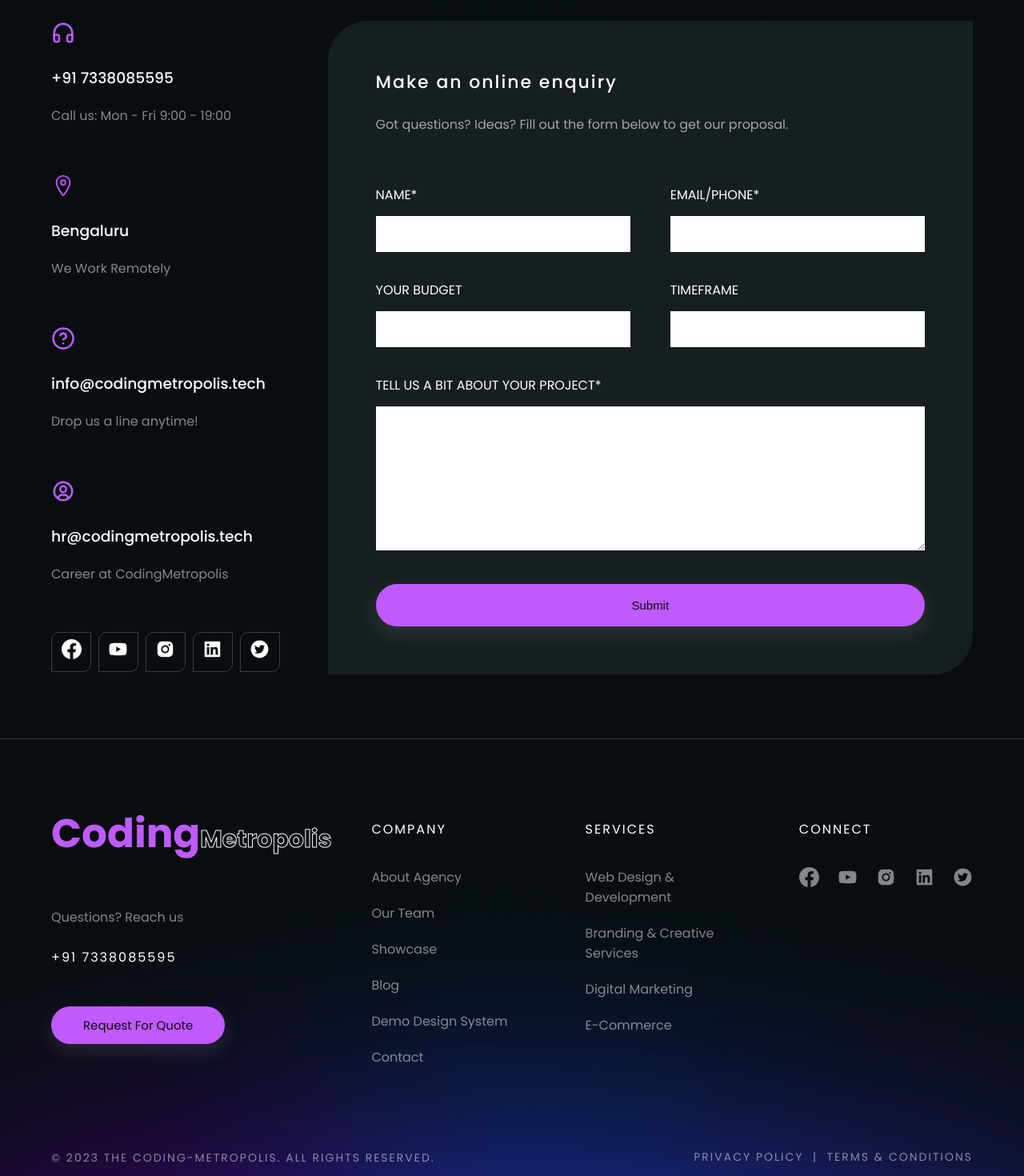
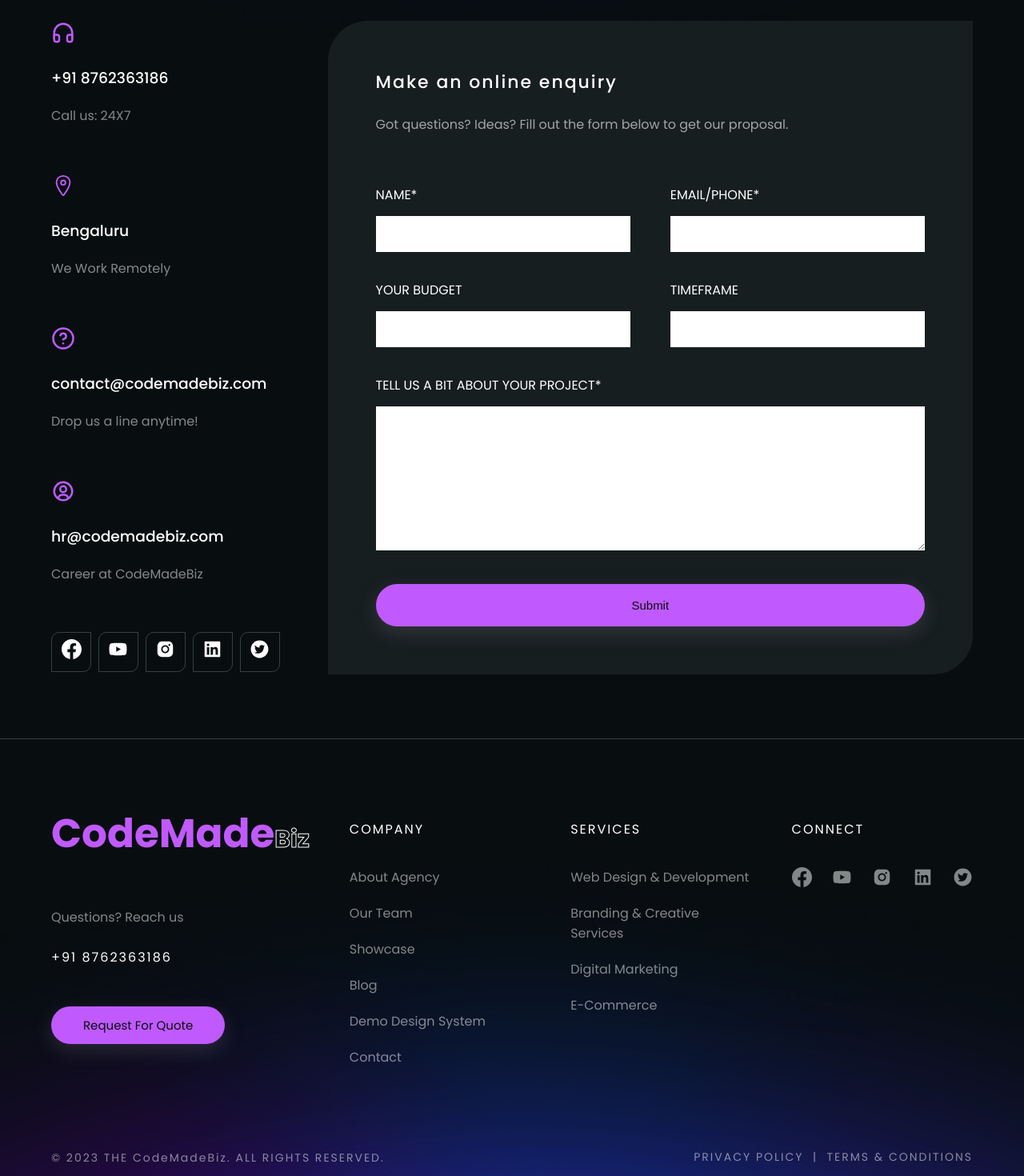
Before and after one commit to codingmetropolis/codingmetropoils, a Next.js app: page /contact in a window 1280 px wide. Shown: the part 400-1870 px from the top of the page at 80% size. Built offline with nearby package versions, Linux system fonts and the light colour scheme.

Commit message:
update name, contact & socials

```diff
--- a/components/common/Footer.js
+++ b/components/common/Footer.js
@@ -10,7 +10,7 @@
         <div className='container'>
           <div className='grid-4'>
             <div className='logo'>
-              <TitleLogo title='Metropolis' caption='Coding' className='logobg' />
+              <TitleLogo title='Biz' caption='CodeMade' className='logobg' />
               <br />
               <span>
                 Questions? Reach us
@@ -18,7 +18,7 @@
               </span>
               <br />
               <br />
-              <h3>+91 7338085595</h3>
+              <h3>+91 8762363186</h3>
               <br />
               <Link href='/appointment' className='button-primary'>Request for quote</Link>
 
@@ -63,27 +63,27 @@
               <h3>CONNECT</h3>
               <div className='connect'>
                 <li>
-                  <Link href='https://www.facebook.com/profile.php?id=61562625216744'>
+                  <Link href='https://www.facebook.com/codemadebiz'>
                     <BsFacebook size={25} />
                   </Link>
                 </li>
                 <li>
-                  <Link href='https://www.youtube.com/@CodingMetropolis'>
+                  <Link href='https://www.youtube.com/@codemadebiz'>
                     <AiFillYoutube size={25} />
                   </Link>
                 </li>
                 <li>
-                  <Link href='https://www.instagram.com/codingmetropolis/'>
+                  <Link href='https://www.instagram.com/codemadebiz/'>
                     <AiFillInstagram size={25} />
                   </Link>
                 </li>
                 <li>
-                  <Link href='https://www.linkedin.com/company/coding-metropolis/?viewAsMember=true'>
+                  <Link href='https://www.linkedin.com/company/codemadebiz'>
                     <AiFillLinkedin size={25} />
                   </Link>
                 </li>
                 <li>
-                  <Link href='https://x.com/cod_metropolis'>
+                  <Link href='https://x.com/codemadebiz'>
                     <AiFillTwitterCircle size={25} />
                   </Link>
                 </li>
@@ -92,7 +92,7 @@
           </div>
           <div className='legal connect py'>
             <div className='text'>
-              <span>© 2023 THE CODING-METROPOLIS. ALL RIGHTS RESERVED.</span>
+              <span>© 2023 THE CodeMadeBiz. ALL RIGHTS RESERVED.</span>
             </div>
             <div className='connect'>
               <span>PRIVACY POLICY</span>
--- a/components/common/Header.js
+++ b/components/common/Header.js
@@ -19,7 +19,7 @@
         <div className='container'>
           <div className='logo'>
             <Link href='/'>
-              <TitleLogo title='Metropolis' caption='Coding' className='logomin' />
+              <TitleLogo title='Biz' caption='CodeMade' className='logomin' />
             </Link>
           </div>
           <nav className={open ? "openMenu" : "closeMenu"} onClick={() => setOpen(null)}>
--- a/pages/contact.js
+++ b/pages/contact.js
@@ -6,7 +6,7 @@
   return (
     <>
       <Head>
-        <title>Contact - CodingMetropolis</title>
+        <title>Contact - CodeMadeBiz</title>
       </Head>
       <Contact />
     </>
--- a/pages/index.js
+++ b/pages/index.js
@@ -5,7 +5,7 @@
   return (
     <>
       <Head>
-        <title>Coding Metropolis</title>
+        <title>Code Made Biz</title>
       </Head>
       <Hero />
     </>
--- a/pages/services.js
+++ b/pages/services.js
@@ -6,7 +6,7 @@
   return (
     <>
       <Head>
-        <title>Services - CodingMetropolis</title>
+        <title>Services - CodeMadeBiz</title>
       </Head>
       <Services />
     </>
--- a/sections/Contact.js
+++ b/sections/Contact.js
@@ -22,8 +22,8 @@
               <div className='contact-deatils'>
                 <div className='box'>
                   <FiHeadphones size={30} className='icons' />
-                  <h3>+91 7338085595</h3>
-                  <span>Call us: Mon - Fri 9:00 - 19:00</span>
+                  <h3>+91 8762363186</h3>
+                  <span>Call us: 24X7</span>
                 </div>
                 <div className='box'>
                   <IoLocationOutline size={30} className='icons' />
@@ -32,38 +32,38 @@
                 </div>
                 <div className='box'>
                   <FiHelpCircle size={30} className='icons' />
-                  <h3>info@codingmetropolis.tech</h3>
+                  <h3>contact@codemadebiz.com</h3>
                   <span>Drop us a line anytime!</span>
                 </div>
                 <div className='box'>
                   <BiUserCircle size={30} className='icons' />
-                  <h3>hr@codingmetropolis.tech</h3>
-                  <span>Career at CodingMetropolis</span>
+                  <h3>hr@codemadebiz.com</h3>
+                  <span>Career at CodeMadeBiz</span>
                 </div>
               </div>
               <ul>
               <li className='icon'>
-                  <Link href='https://www.facebook.com/profile.php?id=61562625216744'>
+                  <Link href='https://www.facebook.com/codemadebiz'>
                     <BsFacebook size={25} />
                   </Link>
                 </li>
                 <li className='icon'>
-                  <Link href='https://www.youtube.com/@CodingMetropolis'>
+                  <Link href='https://www.youtube.com/@codemadebiz'>
                     <AiFillYoutube size={25} />
                   </Link>
                 </li>
                 <li className='icon'>
-                  <Link href='https://www.instagram.com/codingmetropolis/'>
+                  <Link href='https://www.instagram.com/codemadebiz/'>
                     <AiFillInstagram size={25} />
                   </Link>
                 </li>
                 <li className='icon'>
-                  <Link href='https://www.linkedin.com/company/coding-metropolis/?viewAsMember=true'>
+                  <Link href='https://www.linkedin.com/company/codemadebiz'>
                     <AiFillLinkedin size={25} />
                   </Link>
                 </li>
                 <li className='icon'>
-                  <Link href='https://x.com/cod_metropolis'>
+                  <Link href='https://x.com/codemadebiz'>
                     <AiFillTwitterCircle size={25} />
                   </Link>
                 </li>
```
